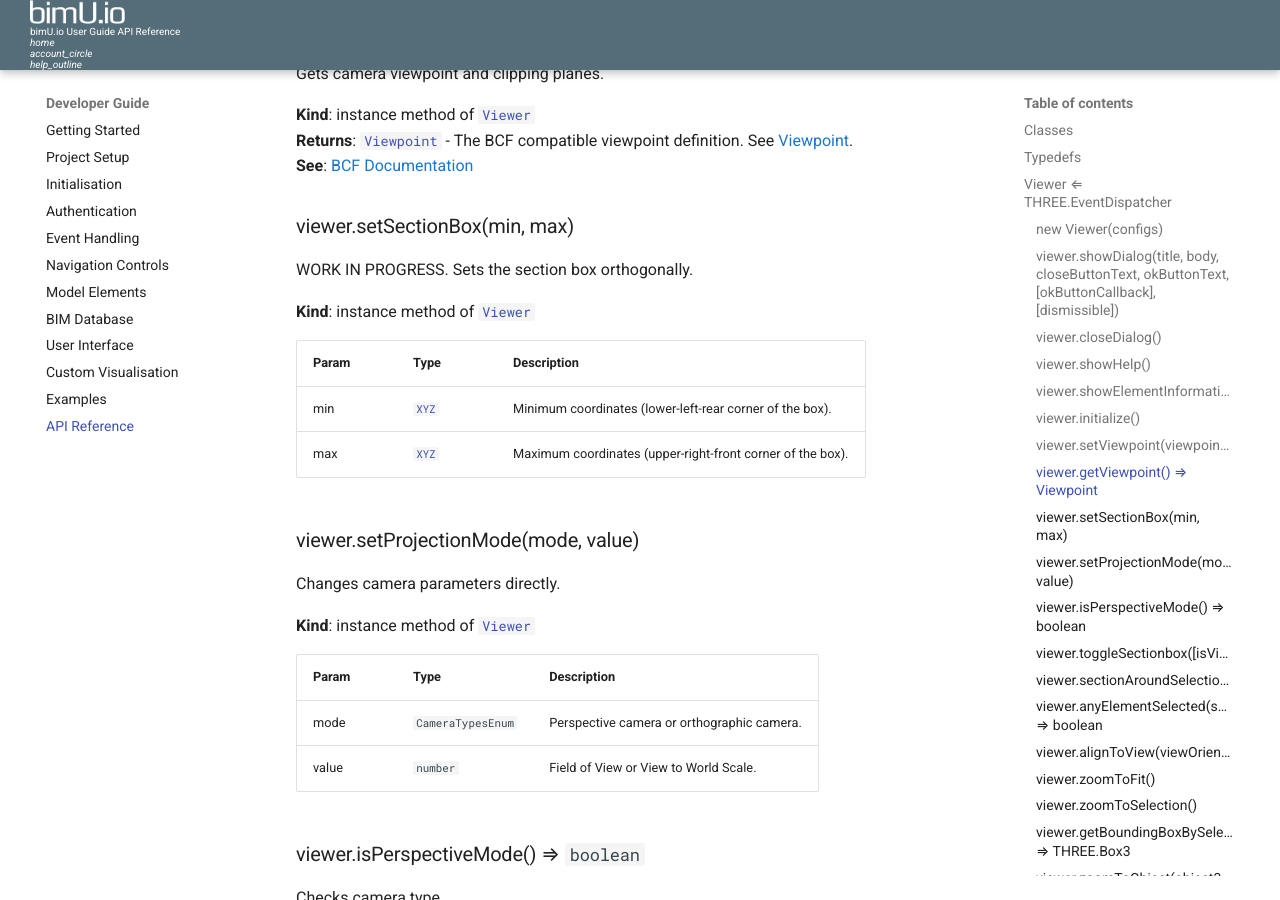
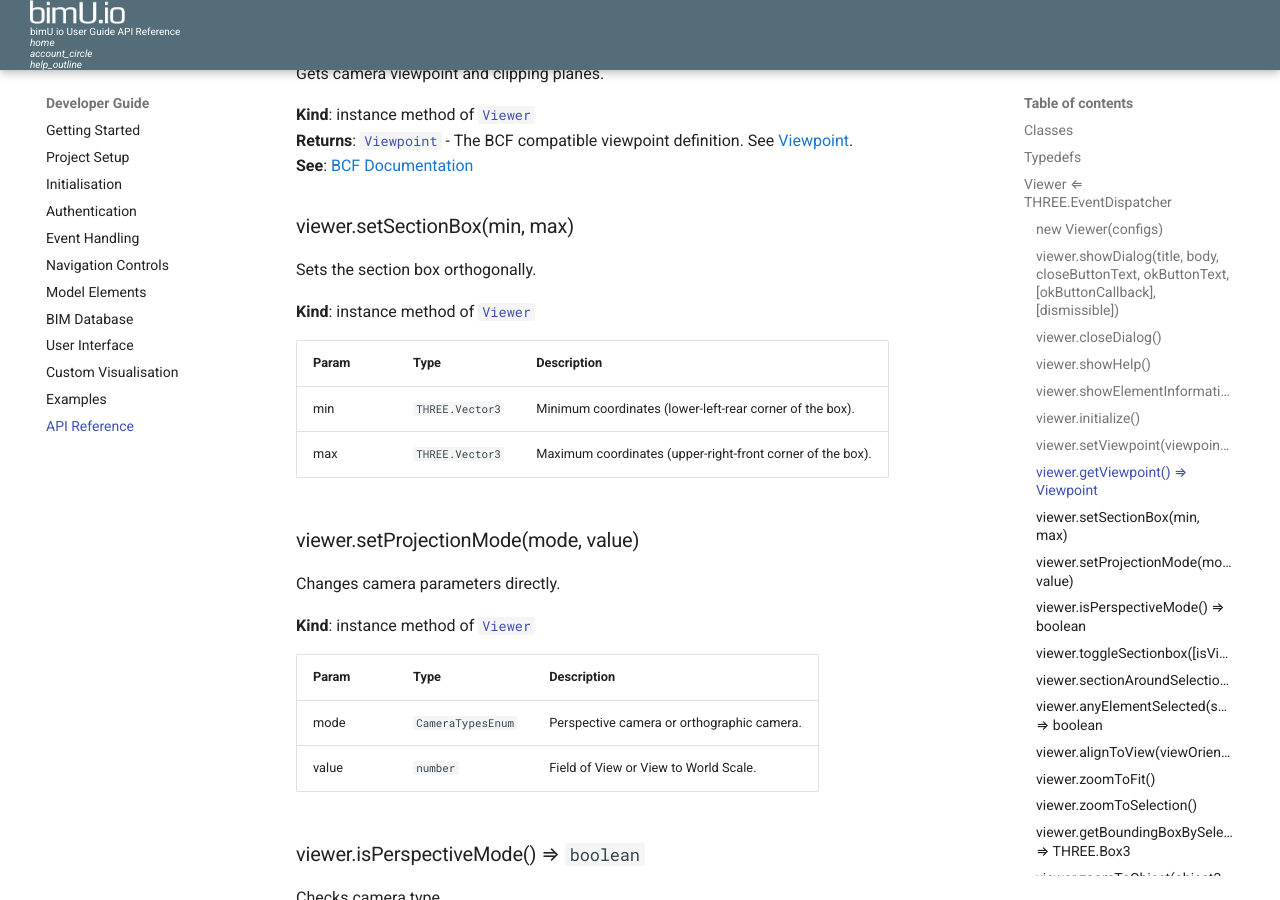
Before and after one commit to Transformosa/bimU.io.Docs, an MkDocs documentation site: the page built from docs/developer/api-reference.md, in a window 1280 px wide and 900 px high, scrolled down 5292 px. Built offline with MkDocs 1.6.1 and Material for MkDocs 9.7.7, drawn with Linux system fonts in a browser that asks for light colours; comment, search, counter and statistics services are not loaded.

Commit message:
updated api reference

```diff
--- a/docs/developer/api-reference.md
+++ b/docs/developer/api-reference.md
@@ -187,14 +187,14 @@ Gets camera viewpoint and clipping planes.
 <a name="Viewer+setSectionBox"></a>
 
 ### viewer.setSectionBox(min, max)
-WORK IN PROGRESS. Sets the section box orthogonally.
+Sets the section box orthogonally.
 
 **Kind**: instance method of [<code>Viewer</code>](#Viewer)
 
 | Param | Type | Description |
 | --- | --- | --- |
-| min | [<code>XYZ</code>](#XYZ) | Minimum coordinates (lower-left-rear corner of the box). |
-| max | [<code>XYZ</code>](#XYZ) | Maximum coordinates (upper-right-front corner of the box). |
+| min | <code>THREE.Vector3</code> | Minimum coordinates (lower-left-rear corner of the box). |
+| max | <code>THREE.Vector3</code> | Maximum coordinates (upper-right-front corner of the box). |
 
 <a name="Viewer+setProjectionMode"></a>
 
```
